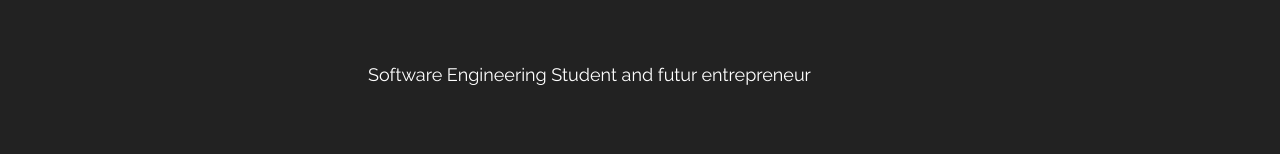
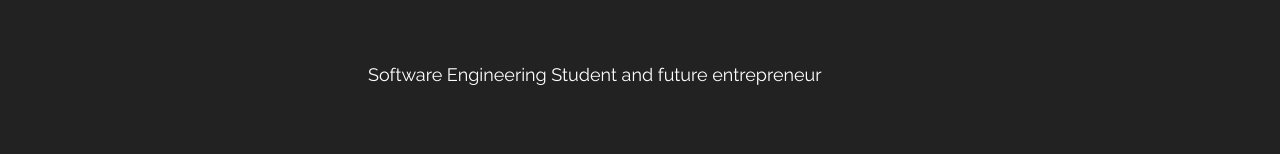
Before and after one commit to sebastien-blain/sebastien-blain.github.io, a React (Create React App) app: page / in a window 1280 px wide. Shown: the part 413-567 px from the top of the page. Built offline with nearby package versions, Linux system fonts and the light colour scheme.

Commit message:
fixed spelling mistake

```diff
--- a/src/components/Header.jsx
+++ b/src/components/Header.jsx
@@ -7,7 +7,7 @@ export default function Header() {
             <div className={"w3-display-middle w3-text-white"} style={{ padding: '48px', top: '45%' }}>
                 <span className="w3-jumbo w3-hide-small">Sébastien Blain-Nadeau</span><br />
                 <span className="w3-xxlarge w3-hide-large w3-hide-medium">Sébastien Blain-Nadeau</span><br />
-                <span className="w3-large">Software Engineering Student and futur entrepreneur</span>
+                <span className="w3-large">Software Engineering Student and future entrepreneur</span>
             </div>
         </header>
     );
```
